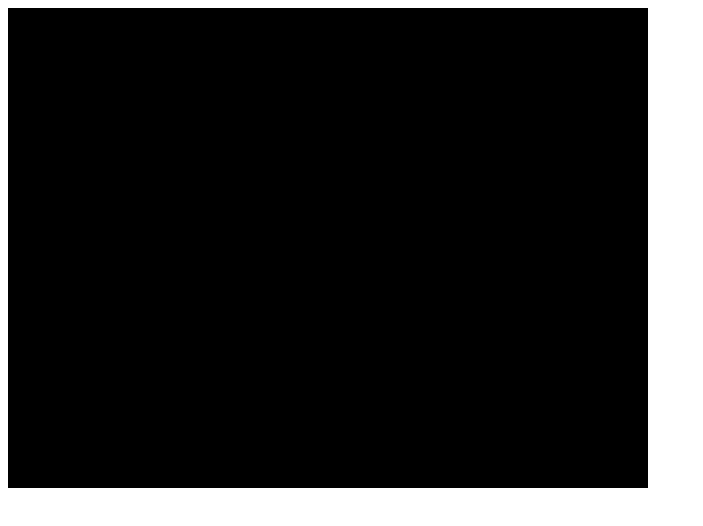
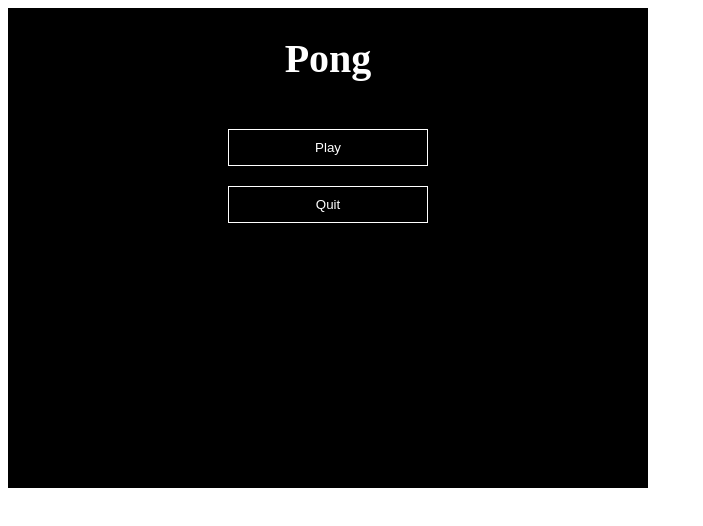
Before and after one commit to kylenovak/pong-browser-game, a React app: page / in a window 1280 px wide. Shown: the whole page, without its empty margins (0-703 px from the left). Built offline with nearby package versions, Linux system fonts and the light colour scheme.

Commit message:
refactor

```diff
--- a/src/Game.js
+++ b/src/Game.js
@@ -1,10 +1,9 @@
 import React, { Component } from 'react';
 
-// import services
-import Mouse from './services/Mouse';
-
 // import screen components
-import Canvas from './components/screens/Canvas';
+import Canvas from './screens/Canvas';
+import Score from './screens/Score';
+import Home from './screens/Home';
 
 // import styles
 import './styles/game.css';
@@ -13,23 +12,125 @@ class Game extends Component {
   constructor(props) {
     super(props);
 
-    this.state = { handleMouseMove: () => null };
+    this.loop = this.loop.bind(this);
+    this.handleCanvasScreenMouseMove = this.handleCanvasScreenMouseMove.bind(this);
+    this.handleHomeScreenMouseDown = this.handleHomeScreenMouseDown.bind(this);
+
+    // mouse coords
+    this.x = 0;
+    this.y = 0;
+
+    // time it took to draw one frame
+    this.prevTimestamp = 0;
+
+    // define max game speed in pixels
+    const pixelsPerSecond = 100;
+    const millisecondsInSecond = 1000;
+    this.pixelsPerMillisecond = pixelsPerSecond / millisecondsInSecond;
   }
 
   componentDidMount() {
-    // create mouse object for handling mouse events
-    this.mouse = new Mouse('pongBrowserGameCanvas');
+    // setup game once the UI has rendered
+    this.init();
+  }
 
-    this.setState({
-      handleMouseMove: this.mouse.handleMouseMove
-    });
+  init() {
+    this.canvas = document.getElementById('canvas');
+    this.canvasContext = this.canvas.getContext('2d');
+    this.canvasRect = this.canvas.getBoundingClientRect();
+
+    this.hideAllScreens();
+
+    // default to showing the home screen
+    this.showScreen('home');
+  }
+
+  logic() {
+    // TODO: handle game logic
+  }
+
+  draw(timestamp) {
+    let pixelOffset = this.pixelsToMoveBy(timestamp);
+    // TODO: canvas draw
+  }
+
+  loop(timestamp = 0) {
+    // handle game logic
+    this.logic();
+    // draw the game
+    this.draw(timestamp);
+
+    if (!this.gameEnded) {
+      // keep animating if the game hasn't ended
+      this.animationFrame = window.requestAnimationFrame(this.loop);
+    }
+    else {
+      window.cancelAnimationFrame(this.animationFrame);
+      this.showScreen('home');
+    }
+  }
+
+  pixelsToMoveBy(timestamp) {
+    const timeInMilliseconds = timestamp - this.prevTimestamp;
+    this.prevTimestamp = timestamp;
+
+    return timeInMilliseconds * this.pixelsPerMillisecond;
+  }
+
+  handleCanvasScreenMouseMove(e) {
+    this.x = e.clientX - this.canvasRect.x;
+    this.y = e.clientY - this.canvasRect.y;
+  }
+
+  handleHomeScreenMouseDown(e) {
+    let buttonId = e.target.id;
+
+    switch (buttonId) {
+      case 'play':
+        this.gameEnded = false;
+        this.hideAllScreens();
+        this.showScreen('canvas');
+        this.showScreen('score');
+        // start game loop
+        this.loop();
+        break;
+      case 'quit':
+        this.gameEnded = true;
+        break;
+      default:
+        break;
+    }
+  }
+
+  showScreen(id) {
+    let screen = document.getElementById(id);
+    screen.style.display = 'block';
+  }
+
+  hideScreen(id) {
+    let screen = document.getElementById(id);
+    screen.style.display = 'none';
+  }
+
+  hideAllScreens() {
+    let screens = document.getElementsByClassName('screen');
+    for (let i = 0; i < screens.length; i++) {
+      screens[i].style.display = 'none';
+    }
   }
 
   render() {
     return (
-      <div id="pongBrowserGameWrapper">
-        <div id="pongBrowserGameContainer" style={{width: `${this.props.width}px`, height: `${this.props.height}px`}}>
-          <Canvas width={this.props.width} height={this.props.height} handleMouseMove={this.state.handleMouseMove} />
+      <div id="wrapper">
+        <div id="container" style={{width: `${this.props.width}px`, height: `${this.props.height}px`}}>
+          <Canvas handleMouseMove={this.handleCanvasScreenMouseMove}
+            width={this.props.width}
+            height={this.props.height}
+          />
+
+          <Score />
+
+          <Home handleMouseDown={this.handleHomeScreenMouseDown} />
         </div>
       </div>
     );
--- a/src/components/screens/Canvas.js
+++ b/src/screens/Canvas.js
@@ -5,8 +5,8 @@
 class Canvas extends Component {
   render() {
     return (
-      <canvas id="pongBrowserGameCanvas"
-        className="pongBrowserGameScreen"
+      <canvas id="canvas"
+        className="screen"
         width={this.props.width}
         height={this.props.height}
         onMouseMove={this.props.handleMouseMove}
--- /dev/null
+++ b/src/screens/Home.js
@@ -0,0 +1,17 @@
+import React, { Component } from 'react';
+
+import './styles/home.css';
+
+class Home extends Component {
+  render() {
+    return (
+      <div id="home" className="screen">
+        <h1>Pong</h1>
+        <button id="play" onMouseDown={this.props.handleMouseDown}>Play</button>
+        <button id="quit" onMouseDown={this.props.handleMouseDown}>Quit</button>
+      </div>
+    );
+  }
+}
+
+export default Home;
--- /dev/null
+++ b/src/screens/Score.js
@@ -0,0 +1,13 @@
+import React, { Component } from 'react';
+
+class Score extends Component {
+  render() {
+    return (
+      <div id="score" className="screen">
+
+      </div>
+    );
+  }
+}
+
+export default Score;
--- a/src/components/screens/styles/canvas.css
+++ b/src/screens/styles/canvas.css
@@ -1,3 +1,3 @@
-#pongBrowserGameCanvas {
+#canvas {
   background-color: blue;
 }
--- /dev/null
+++ b/src/screens/styles/home.css
@@ -0,0 +1,34 @@
+#home {
+  color: #fff;
+  font-size: 20px;
+  text-align: center;
+  user-select: none;
+}
+
+#home h1 {
+  padding-bottom: 20px;
+}
+
+#home button {
+  outline: none;
+
+  color: #fff;
+  background-color: #000;
+  border: 1px solid #fff;
+
+  width: 200px;
+  margin: 0 10%;
+  margin-bottom: 20px;
+  padding: 10px;
+
+  cursor: pointer;
+}
+
+#home button:hover {
+  color: #000;
+  background-color: #fff;
+}
+
+#home button::-moz-focus-inner {
+  border: 0;
+}
--- a/src/services/Mouse.js
+++ /dev/null
@@ -1,22 +0,0 @@
-class Mouse {
-  constructor(canvasId) {
-    this.canvas = document.getElementById(canvasId);
-    this.canvasRect = this.canvas.getBoundingClientRect();
-
-    this.handleMouseMove = this.handleMouseMove.bind(this);
-
-    this.x = 0;
-    this.y = 0;
-  }
-
-  handleMouseMove(e) {
-    this.x = e.clientX - this.canvasRect.x;
-    this.y = e.clientY - this.canvasRect.y;
-  }
-
-  get coords() {
-    return { x: this.x, y: this.y };
-  }
-}
-
-export default Mouse;
--- a/src/styles/game.css
+++ b/src/styles/game.css
@@ -1,14 +1,20 @@
-#pongBrowserGameWrapper {
+#wrapper {
   position: absolute;
+
+  -webkit-touch-callout: none; /* iOS Safari */
+    -webkit-user-select: none; /* Safari */
+     -khtml-user-select: none; /* Konqueror HTML */
+       -moz-user-select: none; /* Firefox */
+        -ms-user-select: none; /* Internet Explorer/Edge */
+            user-select: none; /* Chrome and Opera */
 }
 
-#pongBrowserGameContainer {
+#container {
   background-color: #000;
 }
 
-.pongBrowserGameScreen {
+.screen {
   width: 100%;
   height: 100%;
   position: absolute;
-  display: none;
 }
```
Also changed, not shown: src/components/screens/Score.js (deleted), src/components/screens/styles/home.css (deleted), src/components/screens/styles/score.css (deleted), src/screens/styles/score.css (added).
